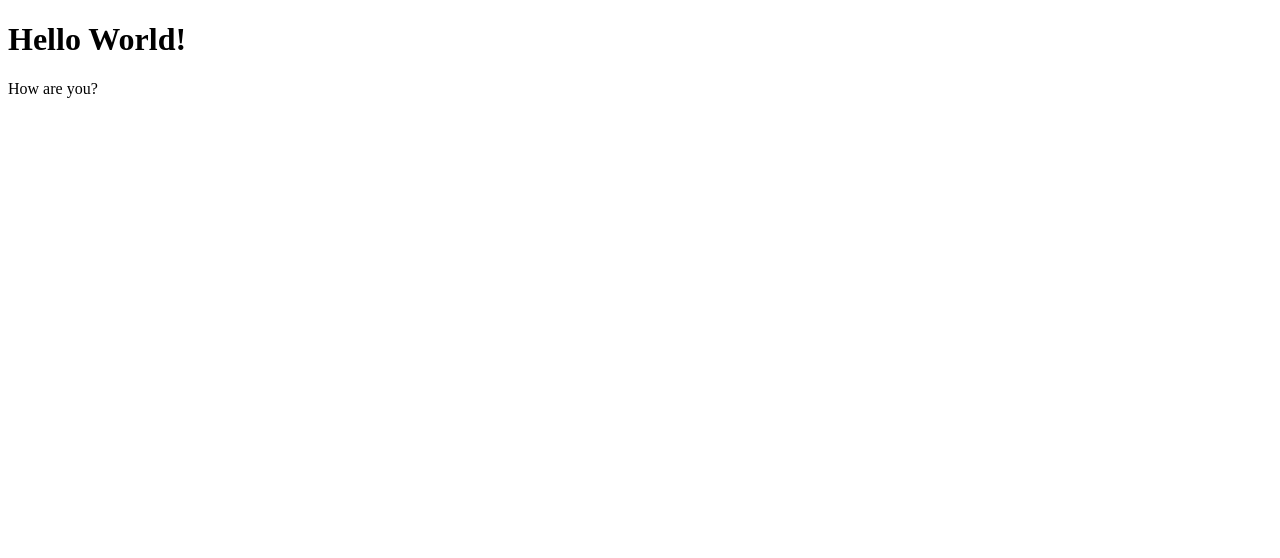
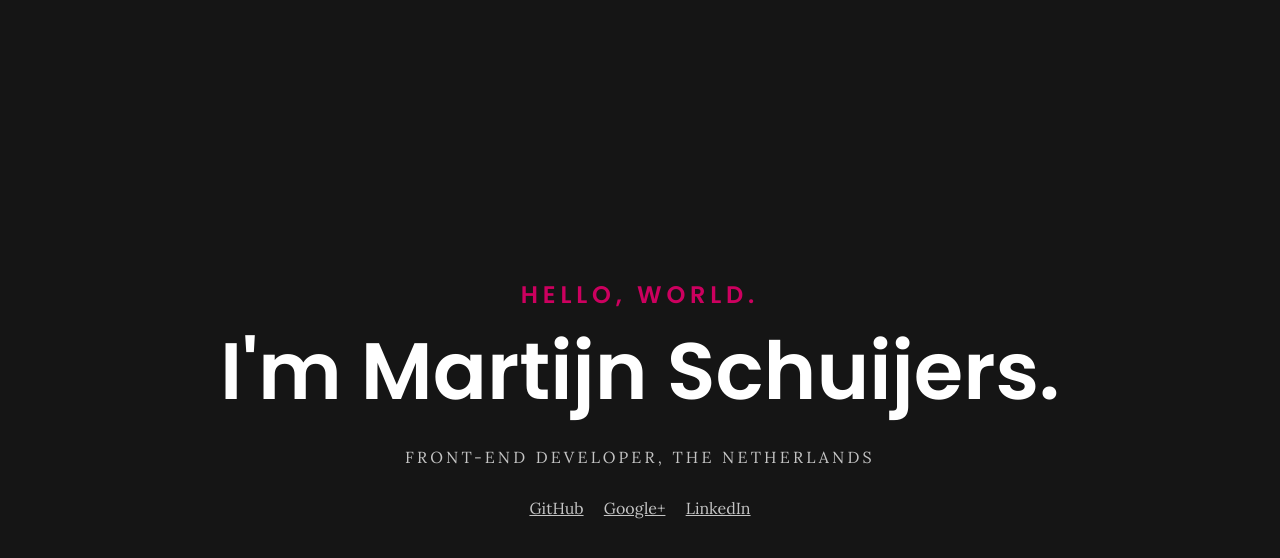
Before and after one commit to schuijers/schuijers.tech, a website: page src/index.html in a window 1280 px wide. Drawn offline with nearby package versions, Linux system fonts and the light colour scheme.

Commit message:
Add intro section

```diff
--- a/src/index.html
+++ b/src/index.html
@@ -5,9 +5,33 @@
   <meta name="viewport" content="width=device-width, initial-scale=1.0">
   <meta http-equiv="X-UA-Compatible" content="ie=edge">
   <title>Home | Martijn Schuijers</title>
+  <link href="https://fonts.googleapis.com/css?family=Lora|Poppins:600" rel="stylesheet">
+  <link rel="stylesheet" href="styles/main.css">
 </head>
 <body>
-  <h1>Hello World!</h1>
-  <p>How are you?</p>
+  <main>
+    <section class="intro">
+      <h1 class="intro__header">
+        <span>Hello, world.</span>
+        <span>I'm Martijn Schuijers.</span>
+      </h1>
+
+      <p class="intro__position">
+        Front-end developer, The Netherlands
+      </p>
+
+      <ul class="intro__links">
+        <li>
+          <a href="https://github.com/schuijers" rel="noopener" target="_blank">GitHub</a>
+        </li>
+        <li>
+          <a href="https://google.com/+MartijnSchuijers" rel="noopener" target="_blank">Google+</a>
+        </li>
+        <li>
+          <a href="https://www.linkedin.com/in/martijnschuijers" rel="noopener" target="_blank">LinkedIn</a>
+        </li>
+      </ul>
+    </section>
+  </main>
 </body>
 </html>
--- /dev/null
+++ b/src/styles/intro.css
@@ -0,0 +1,69 @@
+.intro {
+  background-color: #151515;
+  color: #fff;
+  display: flex;
+  flex-direction: column;
+  justify-content: center;
+  min-height: calc(100vh - 2rem);
+  padding: 1rem;
+  text-align: center;
+}
+
+.intro__header {
+  display: inline-flex;
+  flex-direction: column;
+  font-family: 'Poppins', sans-serif;
+  font-size: 3.5rem;
+  line-height: 1;
+  margin-bottom: 2.25rem;
+}
+
+.intro__header span:first-of-type {
+  color: #cc005f;
+  font-size: 1.25rem;
+  letter-spacing: 0.3rem;
+  margin-bottom: 1.5rem;
+  text-transform: uppercase;
+}
+
+.intro__position {
+  color: rgba(255, 255, 255, 0.75);
+  font-family: 'Lora', serif;
+  font-size: 0.9rem;
+  letter-spacing: 0.2rem;
+  line-height: 1.25;
+  text-transform: uppercase;
+}
+
+.intro__links {
+  font-family: 'Lora', serif;
+  font-size: 0.9rem;
+  margin-top: 2em;
+}
+
+.intro__links li {
+  display: inline;
+}
+
+.intro__links li a {
+  color: rgba(255, 255, 255, 0.75);
+  padding: 1em 0.5em;
+}
+
+@media screen and (min-width: 1024px) {
+  .intro__header {
+    font-size: 5rem;
+  }
+
+  .intro__header span:first-of-type {
+    font-size: 1.5rem;
+  }
+
+  .intro__position {
+    font-size: 1rem;
+  }
+
+  .intro__links {
+    font-size: 1rem;
+  }
+}
--- /dev/null
+++ b/src/styles/main.css
@@ -0,0 +1,3 @@
+@import 'normalize.css';
+@import './reset.css';
+@import './intro.css';
--- /dev/null
+++ b/src/styles/reset.css
@@ -0,0 +1,53 @@
+/**
+ * A very simple reset that sits on top of Normalize.css.
+ */
+
+body,
+h1,
+h2,
+h3,
+h4,
+h5,
+h6,
+blockquote,
+p,
+pre,
+dl,
+dd,
+ol,
+ul,
+figure,
+hr,
+fieldset,
+legend {
+  margin: 0;
+  padding: 0;
+}
+
+/**
+  * Remove trailing margins from nested lists.
+  */
+
+li > ol,
+li > ul {
+  margin-bottom: 0;
+}
+
+/**
+  * Remove default table spacing.
+  */
+
+table {
+  border-collapse: collapse;
+  border-spacing: 0;
+}
+
+/**
+  * 1. Reset Chrome and Firefox behaviour which sets a `min-width: min-content;`
+  *    on fieldsets.
+  */
+
+fieldset {
+  min-width: 0; /* [1] */
+  border: 0;
+}
```
Also changed, not shown: package.json (+7 -1 lines), postcss.config.js (added, +9 -0 lines), 3 other files.
